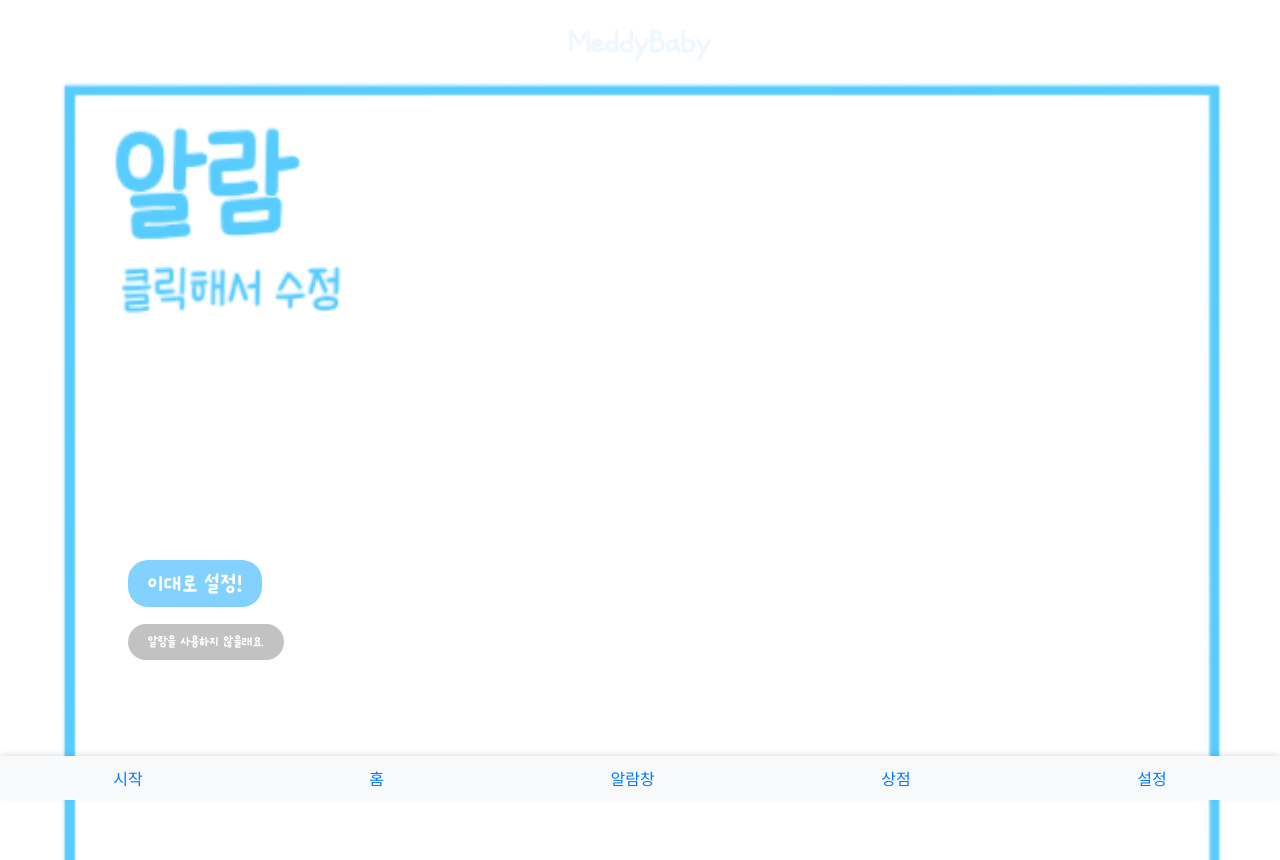
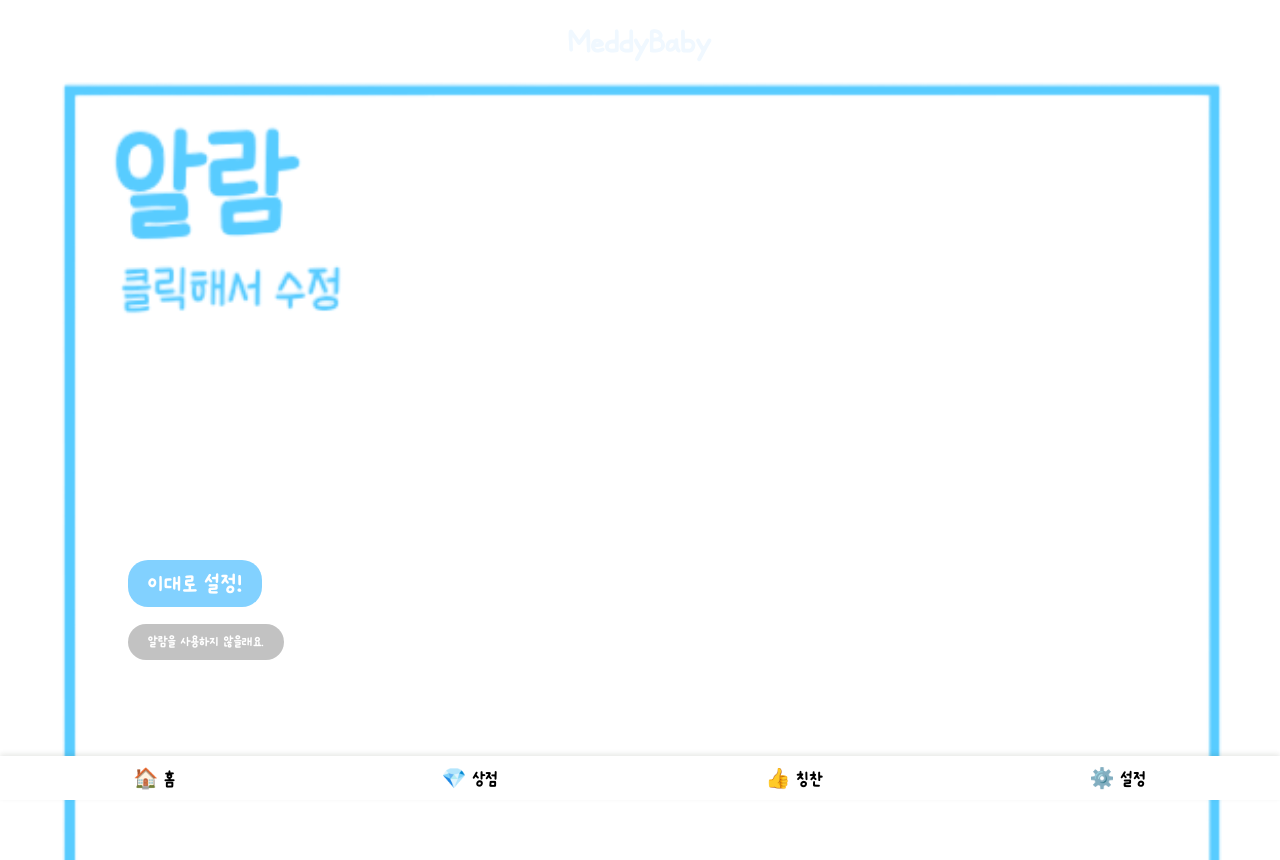
Before and after one commit to luminous037/OSS_project, a React (Create React App) app in the folder client/: page /InfoPage_1/InfoPage_2/InfoPage_3 in a window 1280 px wide. Shown: the top 860 px of the page. Built offline with nearby package versions, Linux system fonts and the light colour scheme; no server answers.

Commit message:
[CHORE]navigationbar css 수정

```diff
--- a/client/src/components/navigationBar/NavigationBar.css
+++ b/client/src/components/navigationBar/NavigationBar.css
@@ -6,13 +6,16 @@
   position: fixed;
   bottom: 0;
   width: 100%;
-  background-color: #f8f9fa;
-  box-shadow: 0 -2px 5px rgba(0,0,0,0.1);
+  background-color: #ffffff;
+  box-shadow: 0 -2px 5px rgba(25, 44, 16, 0.1);
+  font-family: "on";
+
+
 }
 
 .nav-item {
   padding: 10px 15px;
   text-decoration: none;
-  color: #007bff;
-  font-size: 16px;
+  color: #000000;
+  font-size: 20px;
 }
--- a/client/src/components/navigationBar/NavigationBar.js
+++ b/client/src/components/navigationBar/NavigationBar.js
@@ -1,16 +1,17 @@
 
 import React from 'react';
 import { Link } from 'react-router-dom';
-import './NavigationBar.css'; // CSS 파일을 임포트합니다.
+import './NavigationBar.css';
 
 const NavigationBar = () => {
   return (
     <div className="bottom-nav">
-      <Link to="./Start" className="nav-item">시작</Link>
-      <Link to="./Main" className="nav-item">홈</Link>
-      <Link to="./Alarm" className="nav-item">알람창</Link>
-      <Link to="./Shop" className="nav-item">상점</Link>
-      <Link to="./MyPage" className="nav-item">설정</Link>
+     {/* <Link to="./Start" className="nav-item">시작</Link>*/}
+      {/* <Link to="./Alarm" className="nav-item">시작</Link>*/}
+      <Link to="./Main" className="nav-item">🏠 홈</Link>
+      <Link to="./Shop" className="nav-item">💎 상점</Link>
+      <Link to="./WeeklyCheck" className="nav-item">👍 칭찬</Link>
+      <Link to="./MyPage" className="nav-item">⚙️ 설정</Link>
 
 
 
--- a/client/src/index.js
+++ b/client/src/index.js
@@ -1,17 +1,14 @@
 import React from 'react';
 import ReactDOM from 'react-dom';
 import './components/index.css';
-import { BrowserRouter as Router } from 'react-router-dom'; // BrowserRouter를 import합니다.
 import App from './components/App';
 import reportWebVitals from './components/reportWebVitals';
-import MyPage from './components/MyPage/MyPage';
+
 
 
 const root = ReactDOM.createRoot(document.getElementById('root'));
 root.render(
-
         <App/>
-
 );
 
 reportWebVitals();
```
